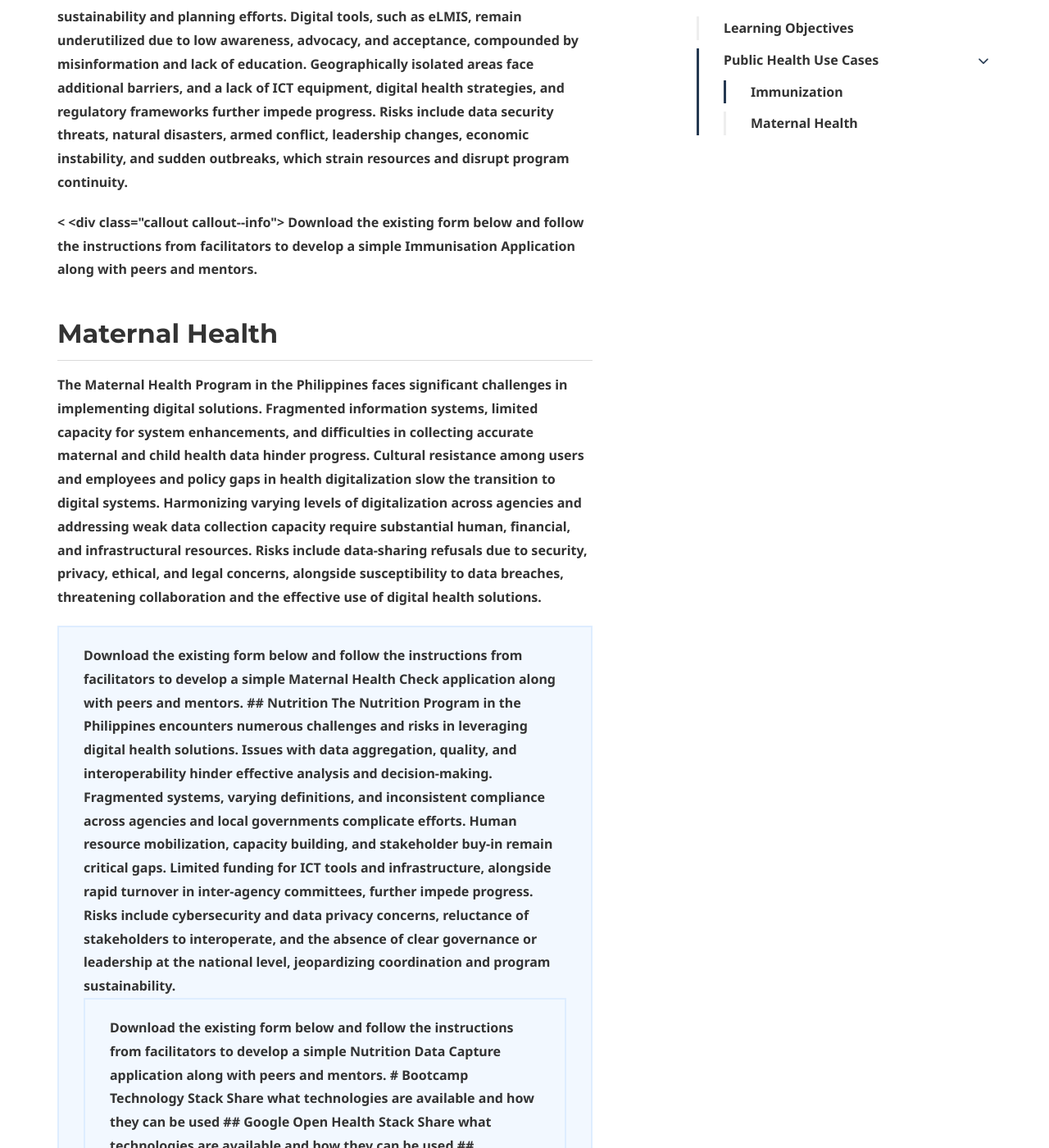
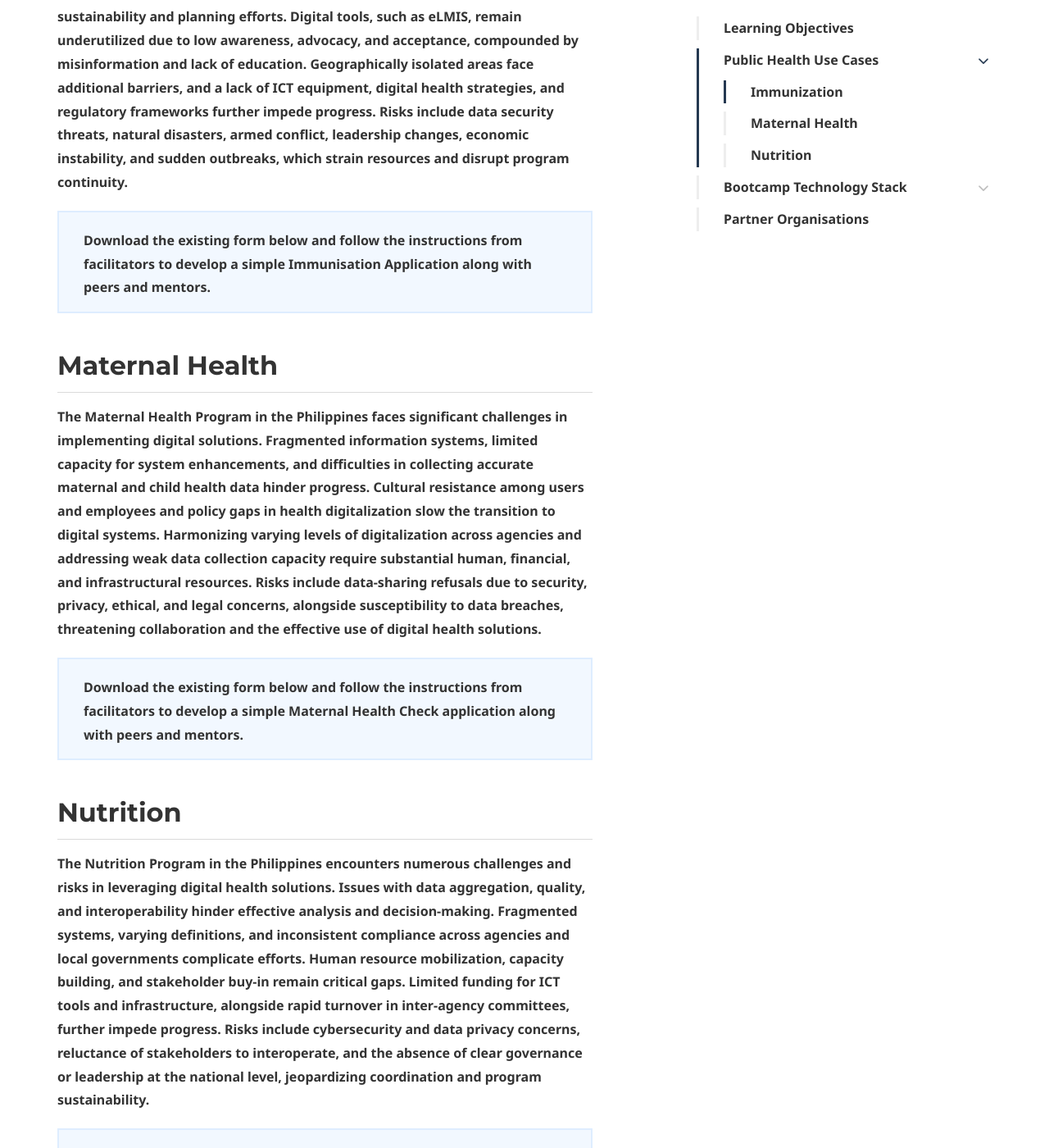
Before and after one commit to upmsilab/FHIRLab, a Jekyll site: the page built from bootcamp2025/index.md, in a window 1280 px wide and 1400 px high, scrolled down 1668 px. Shown: the whole window at 82% size. Built offline with Jekyll 4.4.1, drawn with Linux system fonts in a browser that asks for light colours; some web fonts are replaced; some of the changed text lies outside the part shown.

Commit message:
Update index.md

```diff
--- a/bootcamp2025/index.md
+++ b/bootcamp2025/index.md
@@ -32,20 +32,17 @@ micro_nav: true
   The Immunization Program in the Philippines faces significant challenges and risks that hinder its effectiveness. Fragmented systems and inadequate infrastructure create inefficiencies, while human resource shortages and skills gaps exacerbate operational issues. Political will and funding shortages undermine
  sustainability and planning efforts. Digital tools, such as eLMIS, remain underutilized due to low awareness, advocacy, and acceptance, compounded by misinformation and lack of education. Geographically isolated areas face additional barriers, and a lack of ICT equipment, digital health strategies, and regulatory frameworks further impede progress. Risks include data security threats, natural disasters, armed conflict, leadership changes, economic instability, and sudden outbreaks, which strain resources and disrupt program continuity.
 
-  <  <div class="callout callout--info">
-    Download the existing form below and follow the instructions from facilitators to develop a simple Immunisation Application along with peers and mentors.
+  <div class="callout callout--info">Download the existing form below and follow the instructions from facilitators to develop a simple Immunisation Application along with peers and mentors.</div>
 
 ## Maternal Health
   The Maternal Health Program in the Philippines faces significant challenges in implementing digital solutions. Fragmented information systems, limited capacity for system enhancements, and difficulties in collecting accurate maternal and child health data hinder progress. Cultural resistance among users and employees and policy gaps in health digitalization slow the transition to digital systems. Harmonizing varying levels of digitalization across agencies and addressing weak data collection capacity require substantial human, financial, and infrastructural resources. Risks include data-sharing refusals due to security, privacy, ethical, and legal concerns, alongside susceptibility to data breaches, threatening collaboration and the effective use of digital health solutions.
 
-  <div class="callout callout--info">
-    Download the existing form below and follow the instructions from facilitators to develop a simple Maternal Health Check application along with peers and mentors.
+  <div class="callout callout--info">Download the existing form below and follow the instructions from facilitators to develop a simple Maternal Health Check application along with peers and mentors.</div>
 
 ## Nutrition
   The Nutrition Program in the Philippines encounters numerous challenges and risks in leveraging digital health solutions. Issues with data aggregation, quality, and interoperability hinder effective analysis and decision-making. Fragmented systems, varying definitions, and inconsistent compliance across agencies and local governments complicate efforts. Human resource mobilization, capacity building, and stakeholder buy-in remain critical gaps. Limited funding for ICT tools and infrastructure, alongside rapid turnover in inter-agency committees, further impede progress. Risks include cybersecurity and data privacy concerns, reluctance of stakeholders to interoperate, and the absence of clear governance or leadership at the national level, jeopardizing coordination and program sustainability.
 
-  <div class="callout callout--info">
-    Download the existing form below and follow the instructions from facilitators to develop a simple Nutrition Data Capture application along with peers and mentors.
+  <div class="callout callout--info">Download the existing form below and follow the instructions from facilitators to develop a simple Nutrition Data Capture application along with peers and mentors.</div>
 
 # Bootcamp Technology Stack
   Share what technologies are available and how they can be used
```
